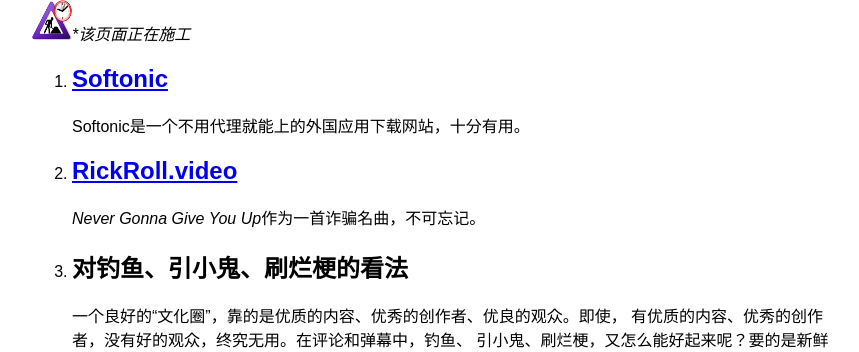
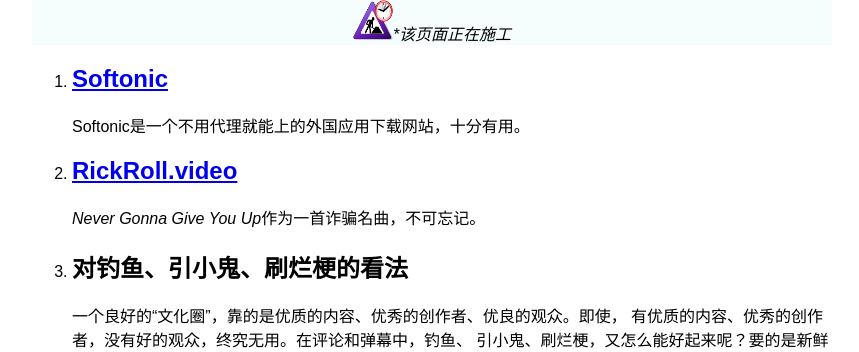
Before and after one commit to plabra/blog, a PHP site: page /blog/blogs/2.html in a window 1280 px wide. Shown: the part 100-452 px from the top of the page, without its empty margins (208-1067 px from the left). Run offline with PHP 8.4, Linux system fonts and the light colour scheme.

Commit message:
Update style2.css

```diff
--- a/style2.css
+++ b/style2.css
@@ -225,7 +225,7 @@ div {
      text-decoration: none;
      border-style: none;
      }
-   table.WIP{
+   .WIP{
      background: rgba(203,246,246,0.2);
      text-align: center;
      }
```
